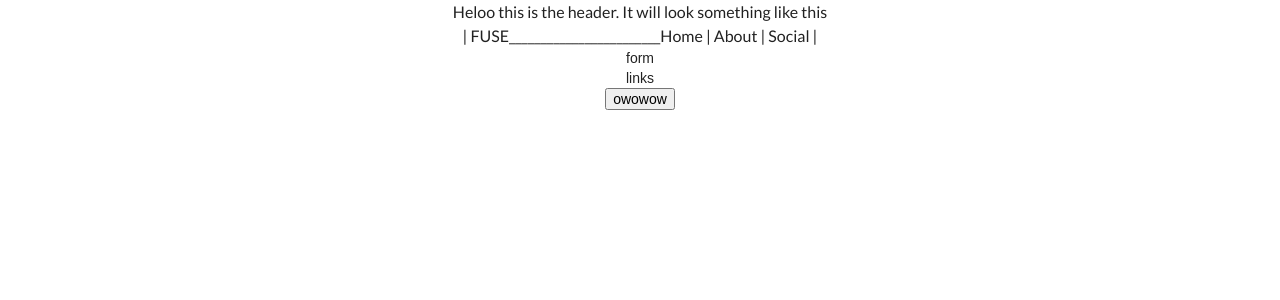
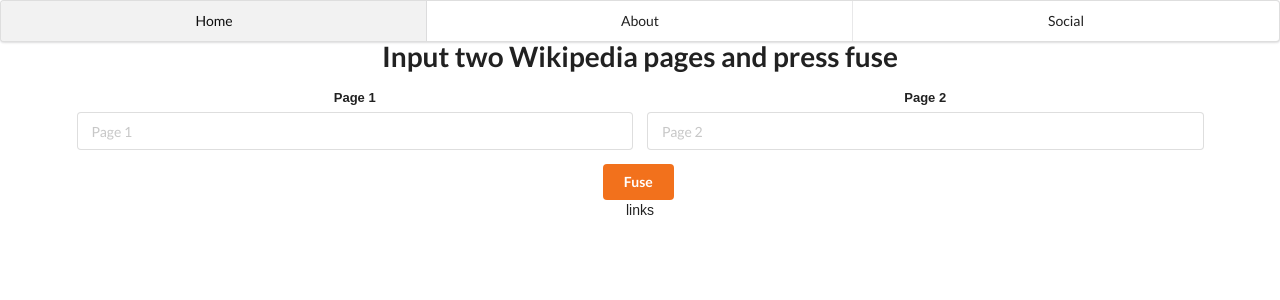
Before and after one commit to Raid55/fuse-wiki, a React (Create React App) app in the folder client/fuse/: page / in a window 1280 px wide. Shown: the top 300 px of the page. Built offline with nearby package versions, Linux system fonts and the light colour scheme.

Commit message:
set up form

```diff
--- a/client/fuse/src/App.js
+++ b/client/fuse/src/App.js
@@ -6,10 +6,9 @@
   render() {
     return (
       <div>
+        <Header />
         <div className="ui center aligned container">
-          <Header />
           <Fuse />
-          <button>owowow</button>
         </div>
       </div>
     );
--- a/client/fuse/src/components/header.js
+++ b/client/fuse/src/components/header.js
@@ -5,10 +5,10 @@
   render() {
     return (
       <div>
-        <div className="ui text container">
-          Heloo this is the header. It will look something like this
-          <br />
-          | FUSE________________________Home | About | Social |
+        <div className="ui three item menu">
+          <a className="active item">Home</a>
+          <a className="item">About</a>
+          <a className="item">Social</a>
         </div>
       </div>
     );
--- a/client/fuse/src/components/site/form.js
+++ b/client/fuse/src/components/site/form.js
@@ -3,9 +3,23 @@
 
 class Form extends Component {
   render() {
+
     return (
       <div>
-        form
+        <h1 className="ui header">Input two Wikipedia pages and press fuse</h1>
+        <form className="ui form">
+          <div className="two fields">
+            <div className="field">
+              <label>Page 1</label>
+              <input type="text" name="page1" placeholder="Page 1"/>
+            </div>
+            <div className="field">
+              <label>Page 2</label>
+              <input type="text" name="page2" placeholder="Page 2"/>
+            </div>
+          </div>
+        </form>
+        <button className="ui orange button" type="submit">Fuse</button>
       </div>
     );
   }
```
